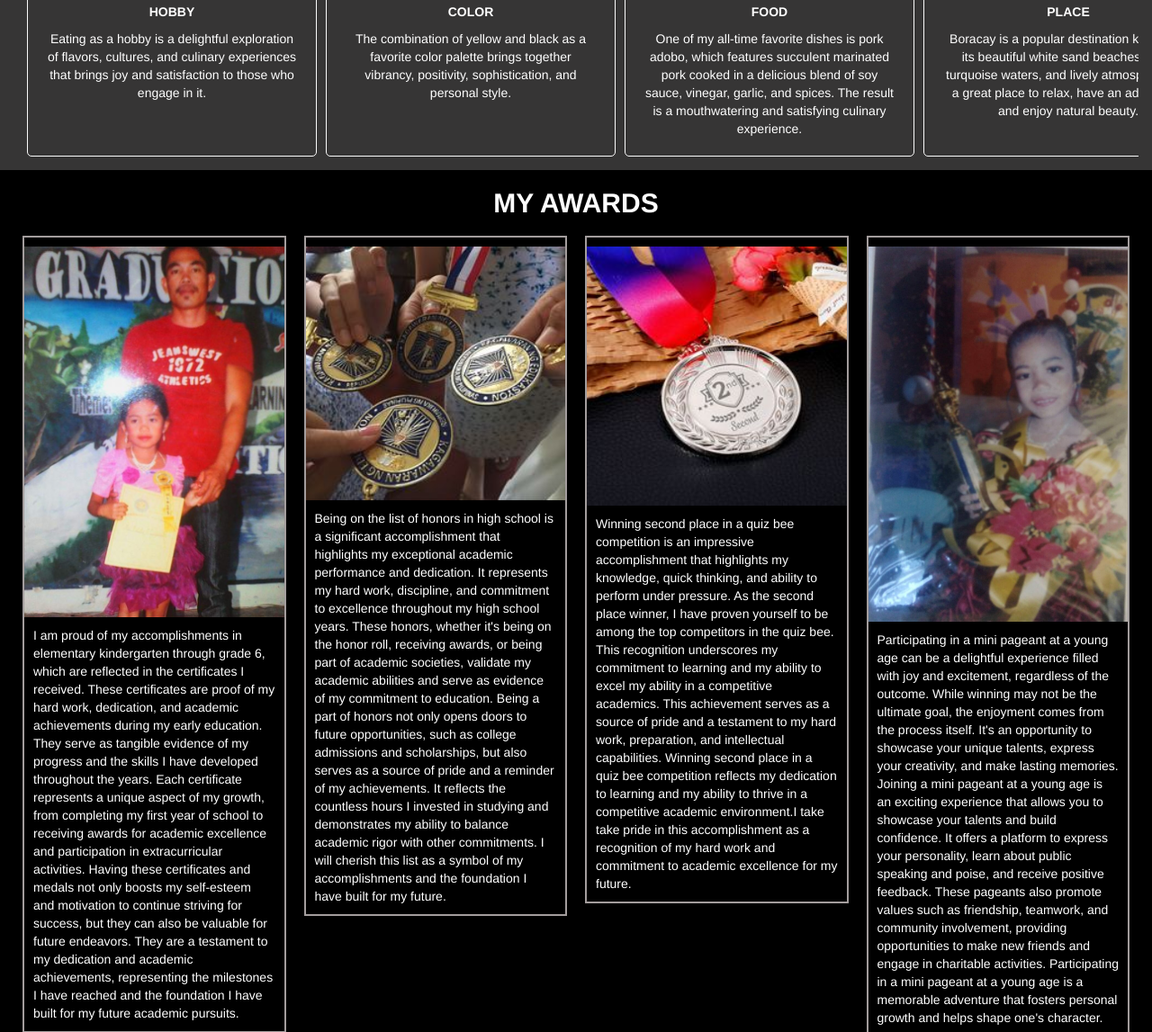
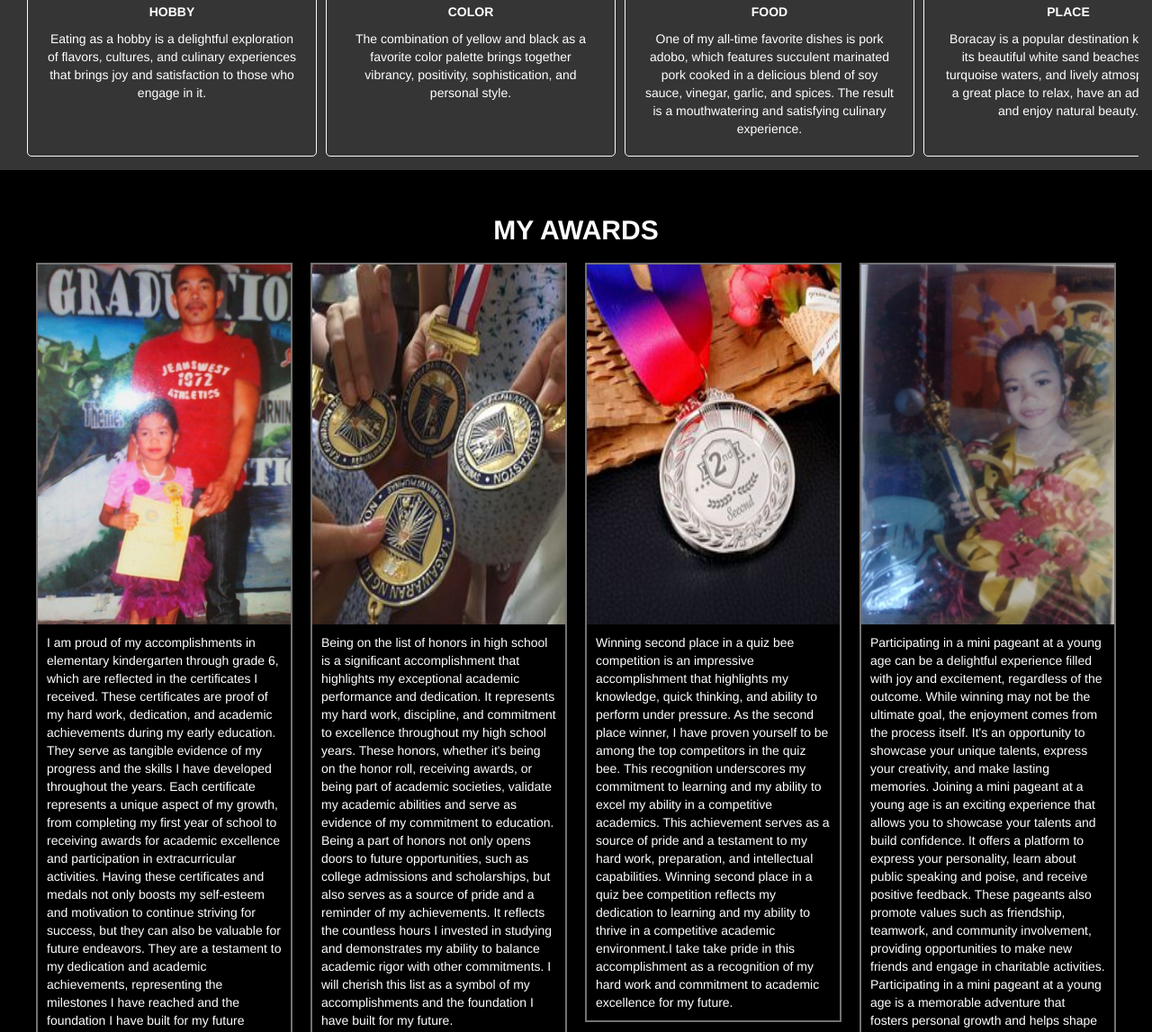
Before and after one commit to Fritche12/Autobiography, a plain HTML site: page index.html in a window 1280 px wide. Shown: the part 3148-4295 px from the top of the page at 90% size. Drawn offline with nearby package versions, Linux system fonts and the light colour scheme.

Commit message:
Update Autobiography.css

```diff
--- a/Autobiography.css
+++ b/Autobiography.css
@@ -222,7 +222,7 @@ div.desc1 {
 #awardsReceived {
   color: #fff;
   background-color: #000000;
-  padding:30x;
+  padding:30px;
   margin: 0;
   width: 100%;
   height: auto;
@@ -232,7 +232,7 @@ div.desc1 {
 
 
 div.gallery {
-  border: 2px solid #a39d9d;
+  border: 2px solid #747171;
 }
 
 div.gallery:hover {
@@ -241,7 +241,8 @@ div.gallery:hover {
 
 div.gallery img {
   width: 100%;
-  height: auto;
+  height: 400px;
+  padding-top: 0%;
 }
 
 div.desc {
```
